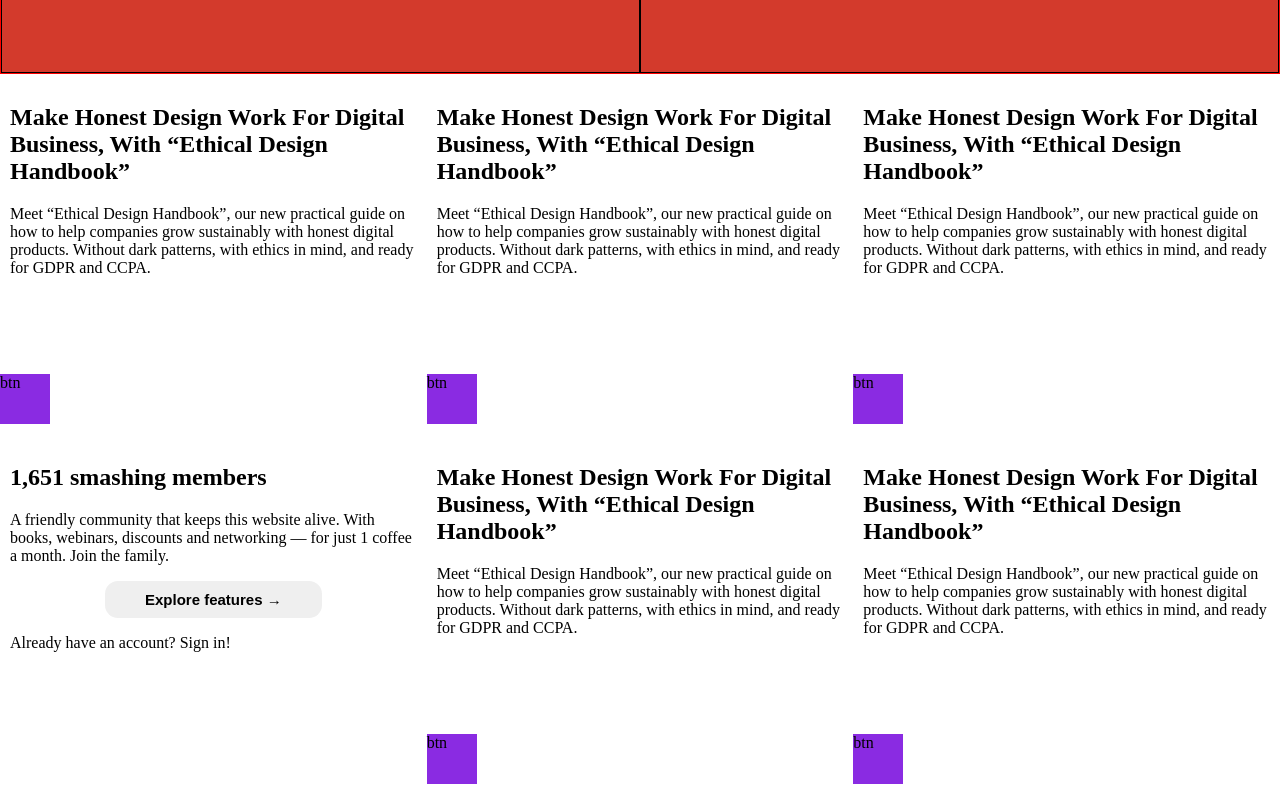
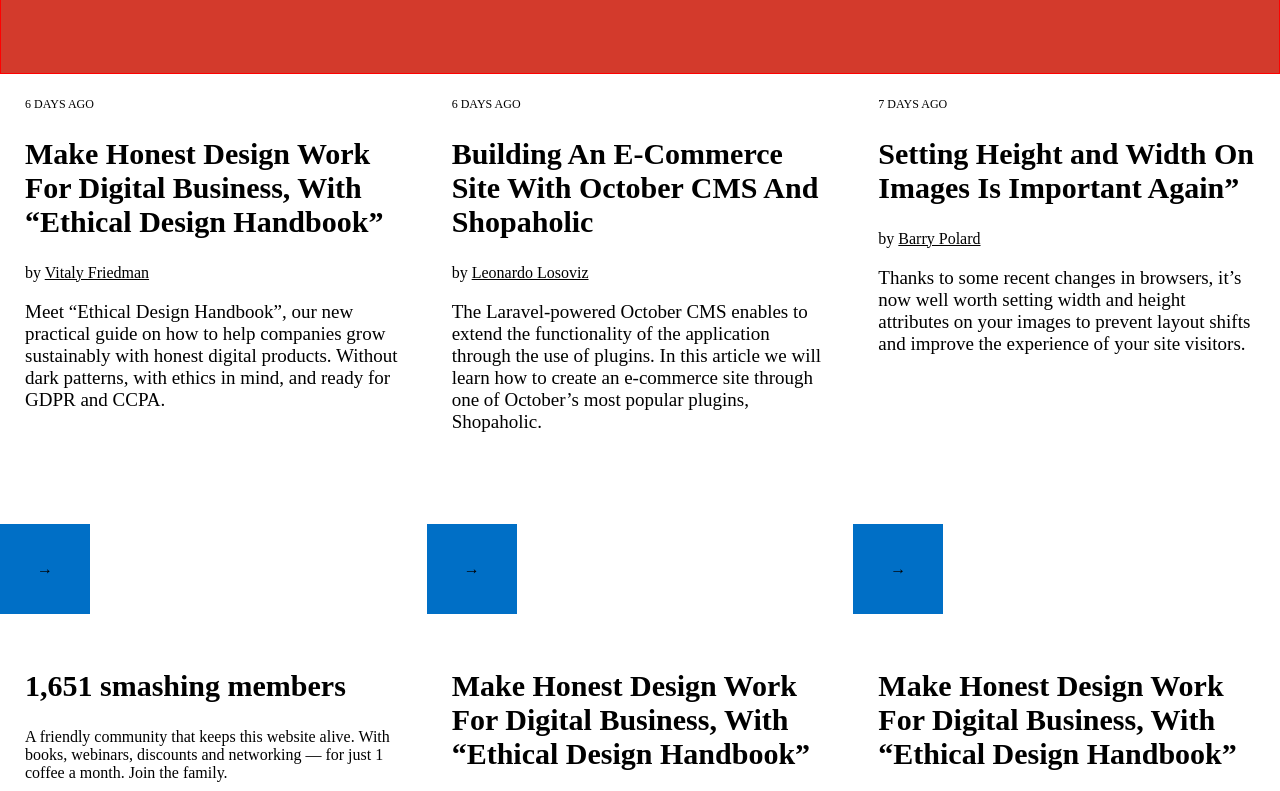
Before and after one commit to abrormukimov/design-teardown, a website: page index.html in a window 1280 px wide. Shown: the part 1300-2091 px from the top of the page. Drawn offline with Linux system fonts and the light colour scheme.

Commit message:
Modified articles

```diff
--- a/index.html
+++ b/index.html
@@ -116,19 +116,25 @@
 
   <div class="latest-posts">
     <div class="posts post1">
+      <span>6 DAYS AGO</span>
       <h2>Make Honest Design Work For Digital Business, With “Ethical Design Handbook”</h2>
-      <p>Meet “Ethical Design Handbook”, our new practical guide on how to help companies grow sustainably with honest digital products. Without dark patterns, with ethics in mind, and ready for GDPR and CCPA.</p>
-      <div class="post-btn">btn</div>
+      <p>by <span>Vitaly Friedman</span></p>
+      <p class="art-cont">Meet “Ethical Design Handbook”, our new practical guide on how to help companies grow sustainably with honest digital products. Without dark patterns, with ethics in mind, and ready for GDPR and CCPA.</p>
+      <div class="post-btn">→</div>
     </div>
-    <div class="posts post2">
-      <h2>Make Honest Design Work For Digital Business, With “Ethical Design Handbook”</h2>
-      <p>Meet “Ethical Design Handbook”, our new practical guide on how to help companies grow sustainably with honest digital products. Without dark patterns, with ethics in mind, and ready for GDPR and CCPA.</p>
-      <div class="post-btn">btn</div>
+    <div class="posts post1">
+      <span>6 DAYS AGO</span>
+      <h2>Building An E-Commerce Site With October CMS And Shopaholic</h2>
+      <p>by <span>Leonardo Losoviz</span></p>
+      <p class="art-cont">The Laravel-powered October CMS enables to extend the functionality of the application through the use of plugins. In this article we will learn how to create an e-commerce site through one of October’s most popular plugins, Shopaholic.</p>
+      <div class="post-btn">→</div>
     </div>
-    <div class="posts post3">
-      <h2>Make Honest Design Work For Digital Business, With “Ethical Design Handbook”</h2>
-      <p>Meet “Ethical Design Handbook”, our new practical guide on how to help companies grow sustainably with honest digital products. Without dark patterns, with ethics in mind, and ready for GDPR and CCPA.</p>
-      <div class="post-btn">btn</div>
+    <div class="posts post1">
+      <span>7 DAYS AGO</span>
+      <h2>Setting Height and Width On Images Is Important Again”</h2>
+      <p>by <span>Barry Polard</span></p>
+      <p class="art-cont">Thanks to some recent changes in browsers, it’s now well worth setting width and height  attributes on your images to prevent layout shifts and improve the experience of your site visitors.</p>
+      <div class="post-btn">→</div>
     </div>
   </div>
 
@@ -146,12 +152,12 @@
     <div class="posts post2">
       <h2>Make Honest Design Work For Digital Business, With “Ethical Design Handbook”</h2>
       <p>Meet “Ethical Design Handbook”, our new practical guide on how to help companies grow sustainably with honest digital products. Without dark patterns, with ethics in mind, and ready for GDPR and CCPA.</p>
-      <div class="post-btn">btn</div>
+      <div class="post-btn">→</div>
     </div>
     <div class="posts post3">
       <h2>Make Honest Design Work For Digital Business, With “Ethical Design Handbook”</h2>
       <p>Meet “Ethical Design Handbook”, our new practical guide on how to help companies grow sustainably with honest digital products. Without dark patterns, with ethics in mind, and ready for GDPR and CCPA.</p>
-      <div class="post-btn">btn</div>
+      <div class="post-btn">→</div>
     </div>
   </div>
 
@@ -159,12 +165,12 @@
     <div class="posts post2">
       <h2>Make Honest Design Work For Digital Business, With “Ethical Design Handbook”</h2>
       <p>Meet “Ethical Design Handbook”, our new practical guide on how to help companies grow sustainably with honest digital products. Without dark patterns, with ethics in mind, and ready for GDPR and CCPA.</p>
-      <div class="post-btn">btn</div>
+      <div class="post-btn">→</div>
     </div>
     <div class="posts post3">
       <h2>Make Honest Design Work For Digital Business, With “Ethical Design Handbook”</h2>
       <p>Meet “Ethical Design Handbook”, our new practical guide on how to help companies grow sustainably with honest digital products. Without dark patterns, with ethics in mind, and ready for GDPR and CCPA.</p>
-      <div class="post-btn">btn</div>
+      <div class="post-btn">→</div>
     </div>
     <div class="posts post1">
       <h2>New on Smashing TV</h2>
--- a/style.css
+++ b/style.css
@@ -29,7 +29,6 @@
 .h-icon {
   flex:1;
   min-height: 100px;
-  /* border: 1px solid grey; */
   align-content: center;
   padding: 1px 1px;
   margin-top: 10px;
@@ -44,7 +43,6 @@
 
 .logo-img {
   display: inline-block;
-  /* border: 1px solid grey; */
   width: 210px;
   height: 100%;
   margin-top: 10px;
@@ -86,27 +84,22 @@
   border: 1px solid red;
 }
 
-section {
-  border: 1px solid black;
-}
-
 .title {
   position: absolute;
   top: 10px;
-  /* margin-left: 50%; */
+  text-align: center;
+  flex-direction: column;
   left: 38%;
   right: 36%;
-  /* right: 40%; */
-  border: 1px solid green;
-  /* padding: 0;
-  margin: 0; */
 }
 
 .title > h1 {
   text-align: center;
-  border: 1px solid black;
-  padding: 0;
+  display: inline-block;
+  padding: 11px;
   margin: 0;
+  background: white;
+  color: #111411;
 }
 
 .section {
@@ -134,7 +127,6 @@
   padding-right: 8px;;
 }
 
-
 .user-img {
   max-width: 45px;
   max-height: 45px;
@@ -156,15 +148,36 @@
 }
 
 .posts{
-  padding: 10px;
+  padding: 20px 25px;
   position: relative;
+  height: 500px;
+}
+
+.posts > span {
+  font-size: 12px;
+}
+
+.posts > h2 {
+  font-size: 30px;
+}
+
+.posts > p > span {
+  text-decoration: underline;
+}
+
+.posts .art-cont {
+  font-size: 19px;
 }
 
 .post-btn {
+  display: flex;
+  justify-content: center;
+  align-items: center;
   position: absolute;
   bottom: 0;
   left: 0;
-  background-color: blueviolet;
+  padding: 20px;
+  background-color: #006fc6;
   min-width: 50px;
   min-height: 50px;
 }
```
